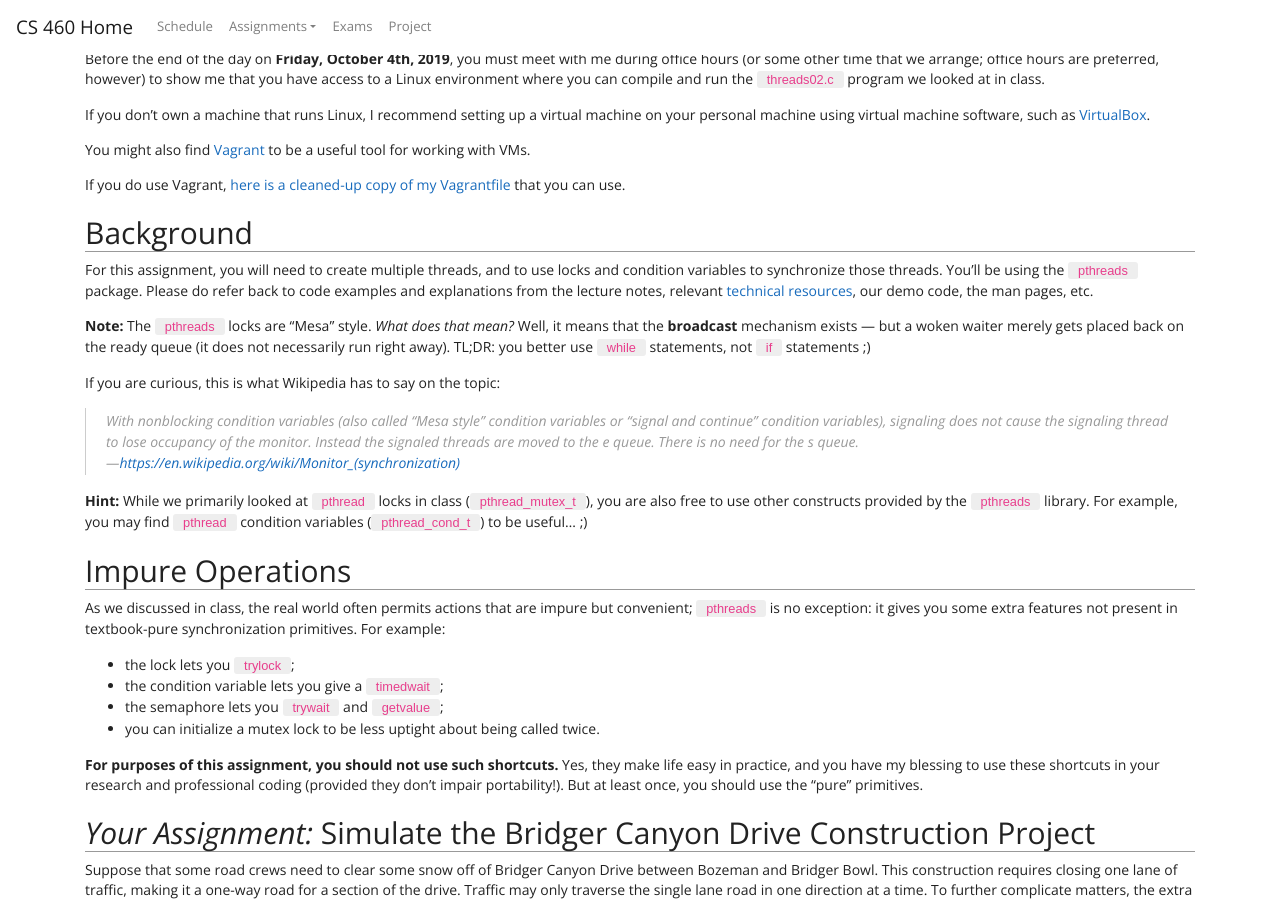
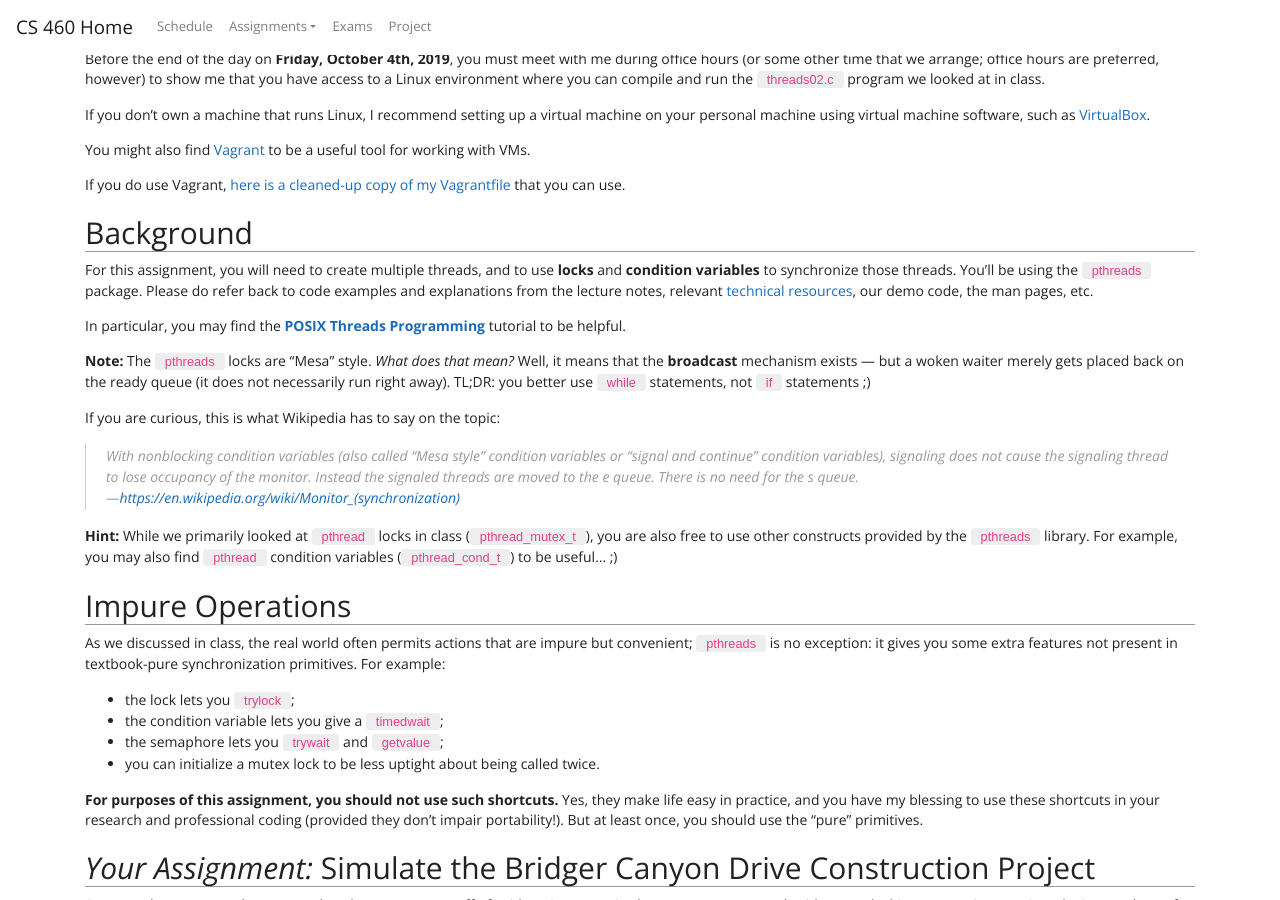
Before and after one commit to traviswpeters/cs460-2019-fall, a Jekyll site: the page built from a1.md, in a window 1280 px wide and 900 px high, scrolled down 490 px. Built offline with Jekyll 4.4.1, drawn with Linux system fonts in a browser that asks for light colours; nearby versions of some CDN libraries; our own code applies the rules of GitHub Pages for plain Markdown files.

Commit message:
add posix link

```diff
--- a/a1.md
+++ b/a1.md
@@ -44,9 +44,11 @@ If you do use Vagrant, [here is a cleaned-up copy of my Vagrantfile]({{site.data
 
 ## Background
 
-For this assignment, you will need to create multiple threads, and to use locks and condition variables to synchronize those threads.
+For this assignment, you will need to create multiple threads, and to use **locks** and **condition variables** to synchronize those threads.
 You'll be using the `pthreads` package.
 Please do refer back to code examples and explanations from the lecture notes, relevant [technical resources](/#resources), our demo code, the man pages, etc.
+
+In particular, you may find the [**POSIX Threads Programming**](https://computing.llnl.gov/tutorials/pthreads/) tutorial to be helpful.
 
 **Note:** The `pthreads` locks are "Mesa" style.
 *What does that mean?*
@@ -62,7 +64,7 @@ If you are curious, this is what Wikipedia has to say on the topic:
 > ---[https://en.wikipedia.org/wiki/Monitor_(synchronization)](https://en.wikipedia.org/wiki/Monitor_(synchronization))
 
 **Hint:** While we primarily looked at `pthread` locks in class (`pthread_mutex_t`), you are also free to use other constructs provided by the  `pthreads` library.
-For example, you may find `pthread` condition variables (`pthread_cond_t`) to be useful... ;)
+For example, you may also find `pthread` condition variables (`pthread_cond_t`) to be useful... ;)
 
 ## Impure Operations
 
```
